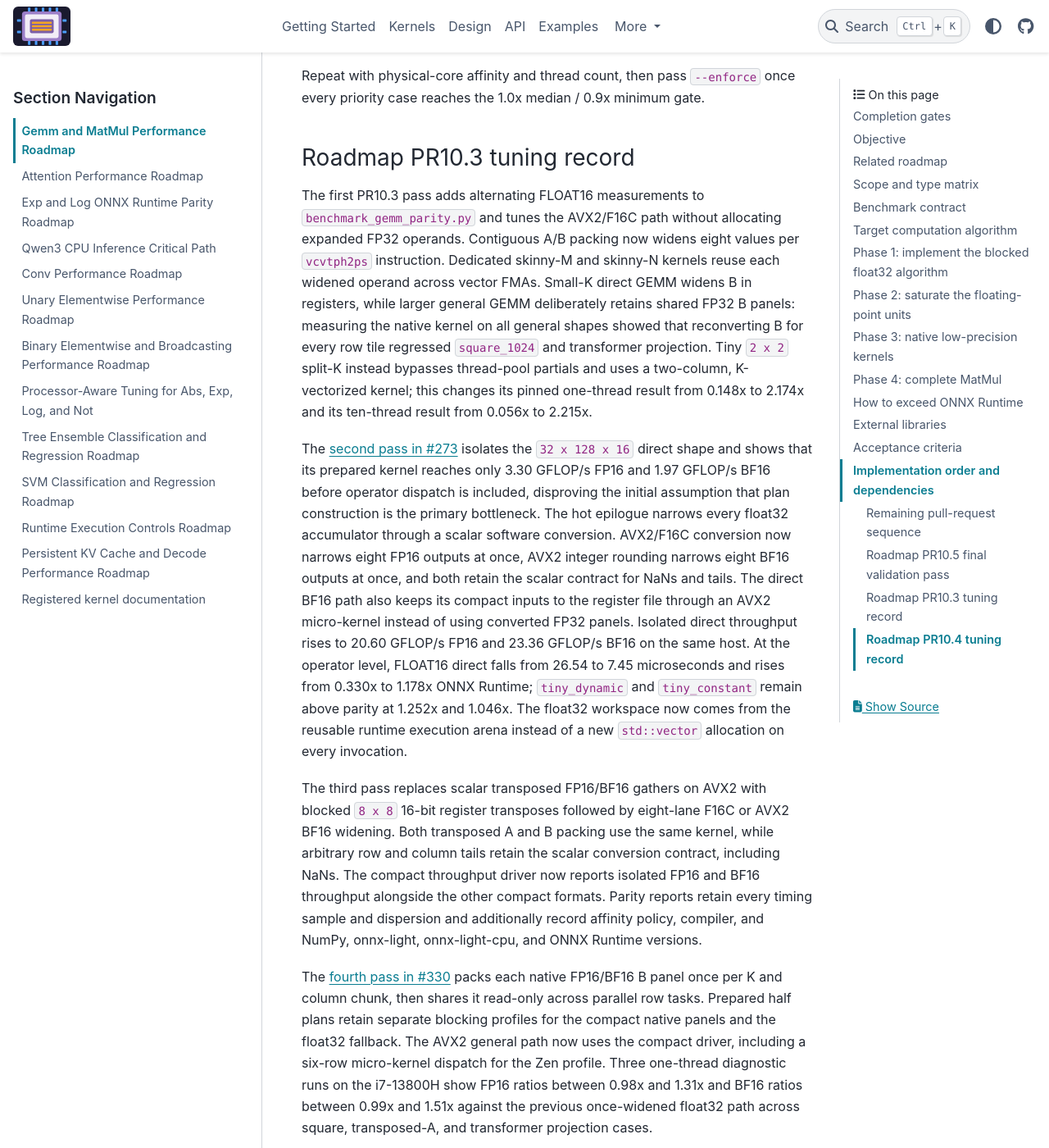
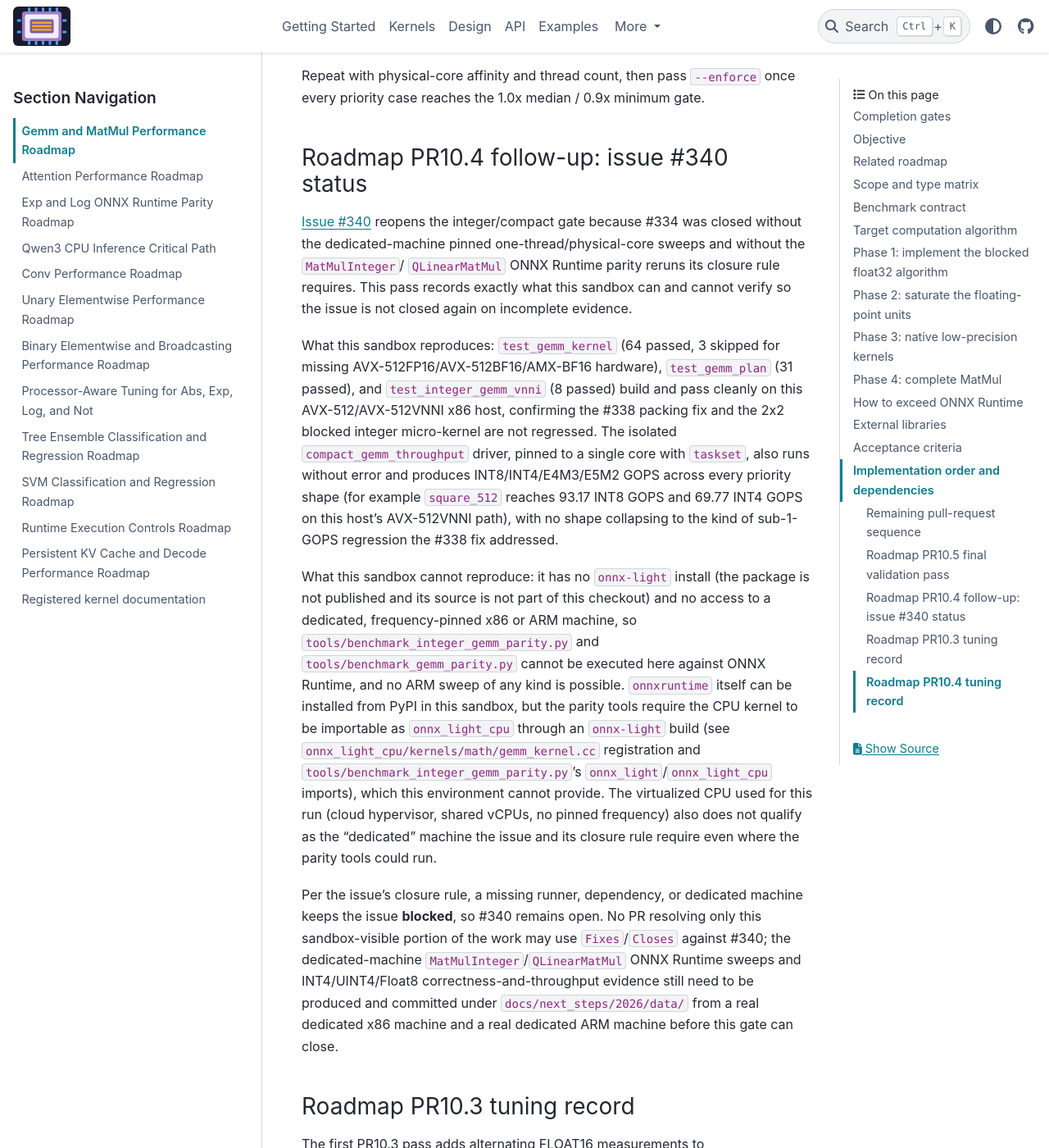
Before and after one commit to xadupre/onnx-light-cpu, a Sphinx documentation site: the page built from docs/next_steps/2026/2026_08_gemm_matmul.rst, in a window 1280 px wide and 1400 px high, scrolled down 36196 px. Shown: the whole window at 82% size. Built offline with Sphinx 7.4.7 and the PyData theme 0.15.4, drawn with Linux system fonts in a browser that asks for light colours; pages that are not in the unit, such as notebooks, are missing from menus.

Commit message:
Document sandbox-verifiable status for #340 integer/compact GEMM parity gate (still blocked) (#344)
* Initial plan

* Document PR10.4/#340 sandbox verification and continued blocked status

Co-authored-by: xadupre <22452781+xadupre@users.noreply.github.com>

---------

Co-authored-by: copilot-swe-agent[bot] <198982749+Copilot@users.noreply.github.com>
Co-authored-by: xadupre <22452781+xadupre@users.noreply.github.com>

```diff
--- a/docs/next_steps/2026/2026_08_gemm_matmul.rst
+++ b/docs/next_steps/2026/2026_08_gemm_matmul.rst
@@ -1427,6 +1427,51 @@ ONNX Runtime and onnx-light installed::
 Repeat with physical-core affinity and thread count, then pass ``--enforce``
 once every priority case reaches the 1.0x median / 0.9x minimum gate.
 
+Roadmap PR10.4 follow-up: issue #340 status
+~~~~~~~~~~~~~~~~~~~~~~~~~~~~~~~~~~~~~~~~~~~
+
+`Issue #340 <https://github.com/xadupre/onnx-light-cpu/issues/340>`_ reopens
+the integer/compact gate because #334 was closed without the dedicated-machine
+pinned one-thread/physical-core sweeps and without the ``MatMulInteger``/
+``QLinearMatMul`` ONNX Runtime parity reruns its closure rule requires. This
+pass records exactly what this sandbox can and cannot verify so the issue is
+not closed again on incomplete evidence.
+
+What this sandbox reproduces: ``test_gemm_kernel`` (64 passed, 3 skipped for
+missing AVX-512FP16/AVX-512BF16/AMX-BF16 hardware), ``test_gemm_plan`` (31
+passed), and ``test_integer_gemm_vnni`` (8 passed) build and pass cleanly on
+this AVX-512/AVX-512VNNI x86 host, confirming the #338 packing fix and the
+2x2 blocked integer micro-kernel are not regressed. The isolated
+``compact_gemm_throughput`` driver, pinned to a single core with ``taskset``,
+also runs without error and produces INT8/INT4/E4M3/E5M2 GOPS across every
+priority shape (for example ``square_512`` reaches 93.17 INT8 GOPS and 69.77
+INT4 GOPS on this host's AVX-512VNNI path), with no shape collapsing to the
+kind of sub-1-GOPS regression the #338 fix addressed.
+
+What this sandbox cannot reproduce: it has no ``onnx-light`` install (the
+package is not published and its source is not part of this checkout) and no
+access to a dedicated, frequency-pinned x86 or ARM machine, so
+``tools/benchmark_integer_gemm_parity.py`` and
+``tools/benchmark_gemm_parity.py`` cannot be executed here against ONNX
+Runtime, and no ARM sweep of any kind is possible. ``onnxruntime`` itself can
+be installed from PyPI in this sandbox, but the parity tools require the
+CPU kernel to be importable as ``onnx_light_cpu`` through an ``onnx-light``
+build (see ``onnx_light_cpu/kernels/math/gemm_kernel.cc`` registration and
+``tools/benchmark_integer_gemm_parity.py``'s ``onnx_light``/``onnx_light_cpu``
+imports), which this environment cannot provide. The virtualized CPU used for
+this run (cloud hypervisor, shared vCPUs, no pinned frequency) also does not
+qualify as the "dedicated" machine the issue and its closure rule require
+even where the parity tools could run.
+
+Per the issue's closure rule, a missing runner, dependency, or dedicated
+machine keeps the issue **blocked**, so #340 remains open. No PR resolving
+only this sandbox-visible portion of the work may use ``Fixes``/``Closes``
+against #340; the dedicated-machine ``MatMulInteger``/``QLinearMatMul`` ONNX
+Runtime sweeps and INT4/UINT4/Float8 correctness-and-throughput evidence
+still need to be produced and committed under
+``docs/next_steps/2026/data/`` from a real dedicated x86 machine and a real
+dedicated ARM machine before this gate can close.
+
 Roadmap PR10.3 tuning record
 ~~~~~~~~~~~~~~~~~~~~~~~~~~~~
 
```
